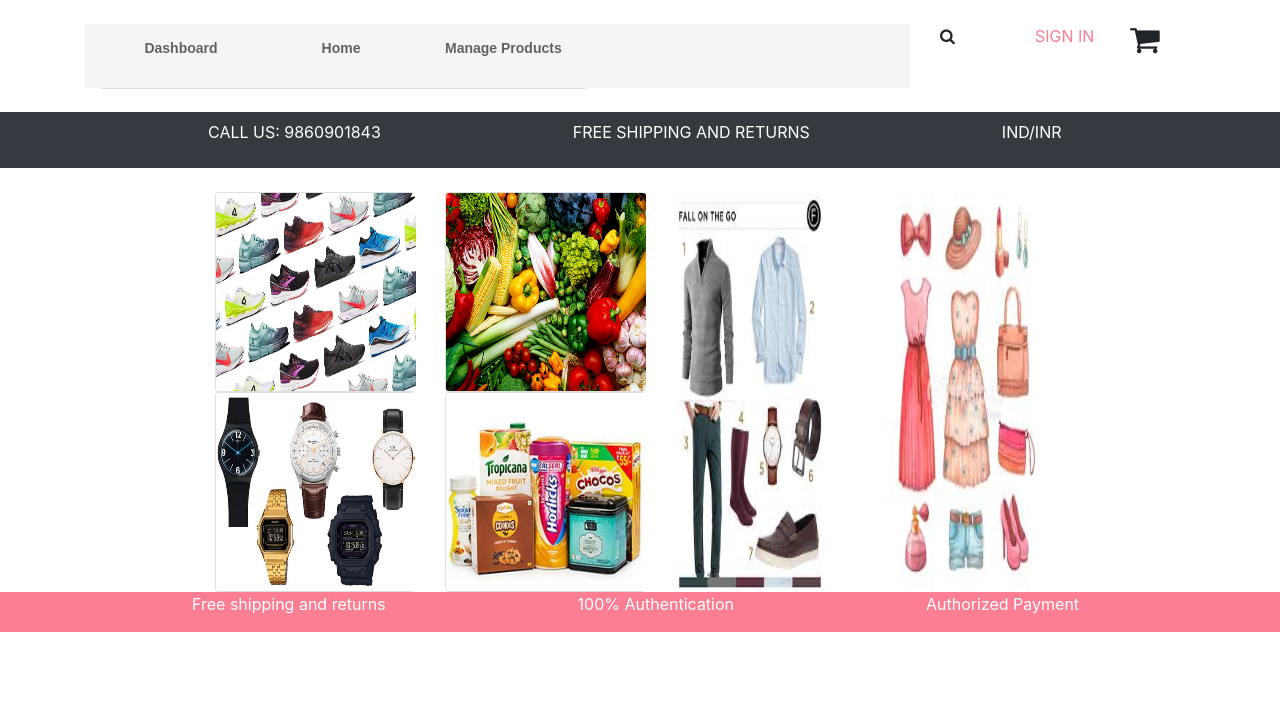
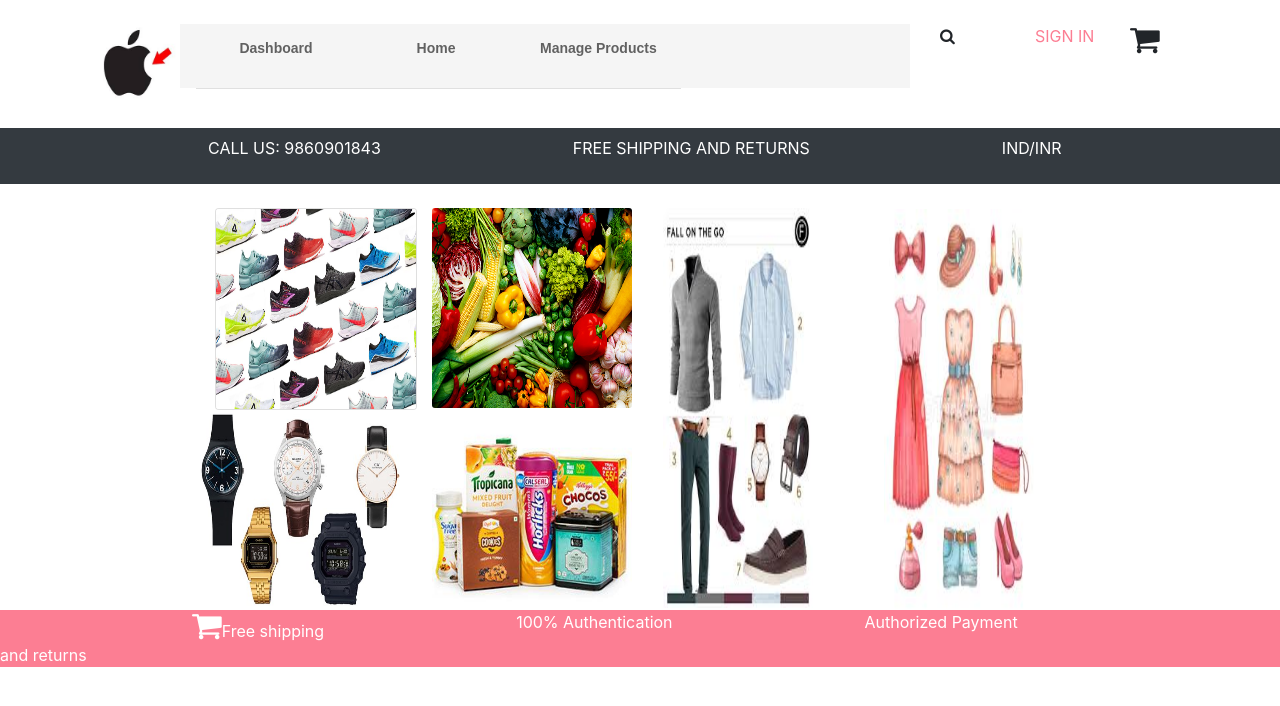
Before and after one commit to sonaln10/mygrofersfrontend, an Angular app: page /dashboard in a window 1280 px wide. Shown: the top 706 px of the page. Built offline with nearby package versions, Linux system fonts and the light colour scheme.

Commit message:
added logo

```diff
--- a/src/app/components/dashboard/dashboard.component.css
+++ b/src/app/components/dashboard/dashboard.component.css
@@ -1,4 +1,4 @@
- .card{
+ .card-deck{
     height: 200px;
      width: 200px;
 
@@ -15,28 +15,6 @@
   margin-left: 200px;
   overflow: scroll;
 
-}
-/* .card-img-top{
-  height: 250px;
-   width: 400px;
-} */
-  .card-columns {
-/*     @include media-breakpoint-only(lg) {
-      column-count: 4;
-    }
-    @include media-breakpoint-only(xl) {
-      column-count: 5;
-
-    }*/
-    display: inline-block;
-
-  }
-
-
-.logo{
-  width:40px;
-  height:40px;
-  display: block;
 }
 
 .card-flex
--- a/src/app/components/dashboard/dashboard.component.html
+++ b/src/app/components/dashboard/dashboard.component.html
@@ -1,7 +1,7 @@
 
 <app-navbar></app-navbar>
 <br />
-<div class="d-flex bg-default">
+<div class="d-flex bg-secondary">
 
   <div class="container">
      <div class="row">
@@ -15,7 +15,7 @@
   </div>
 
   <div class= "col-xs-1" >
-  <div class="card">
+  <div class="card-deck">
       <img class="card-img" src="assets/images/image6.jpg" alt="Card image cap2">
       <!-- <h5 class="card-title">Card title 2</h5> -->
     </div>
@@ -24,14 +24,14 @@
   </div>
   <div class="col">
   <div class= "col-xs-1" >
-    <div class="card">
+    <div class="card-deck">
         <img class="card-img" src="assets/images/image3.jpg" alt="Card image cap3">
         <!-- <h5 class="card-title">Card title 3</h5> -->
       </div>
       </div>
 
       <div class= "col-xs-1" >
-    <div class="card">
+    <div class="card-deck">
       <img class="card-img" src="assets/images/image4.jpg" alt="Card image cap4">
       <!-- <h5 class="card-title">Card title 4</h5> -->
     </div>
--- a/src/app/components/navbar/navbar.component.css
+++ b/src/app/components/navbar/navbar.component.css
@@ -25,3 +25,8 @@
 .nav-item{
     color: white;
 }
+.logo{
+    width:100px;
+    height:80px;
+    display: block;
+  }
--- a/src/app/components/navbar/navbar.component.html
+++ b/src/app/components/navbar/navbar.component.html
@@ -1,12 +1,16 @@
 <br />
 <div class="container">
     <div class="row">
-        <div class= "col-lg-9" >
+        <div class= "col-lg-1" >
+            <img class="logo" src="assets/images/logo.jpg" alt="logo">
+        </div>
+
+        <div class= "col-lg-8" >
             <mat-toolbar>
                 <nav mat-tab-nav-bar mat-align-tabs="center">
                    <p mat-tab-link routerLink="/dashboard">Dashboard</p>
-                   <a mat-tab-link routerLink="/home">Home</a>
-                   <a mat-tab-link routerLink="/manageProducts">Manage Products</a>
+                   <p mat-tab-link routerLink="/home">Home</p>
+                   <p mat-tab-link routerLink="/manageProducts">Manage Products</p>
                 </nav>
                </mat-toolbar>
     </div>
--- a/src/app/footer/footer.component.css
+++ b/src/app/footer/footer.component.css
@@ -6,3 +6,7 @@
 .navbar-container{
     margin-bottom: 0ch;
 }
+.text-1{
+    font-family: 'Times New Roman';
+    font-weight: normal;
+}
--- a/src/app/footer/footer.component.html
+++ b/src/app/footer/footer.component.html
@@ -1,7 +1,7 @@
 <nav class="navbar-container">
 <ul class="nav">
     <li class="nav-item">
-      <p class="indent">Free shipping and returns </p>
+      <span class="indent"><i class="fa fa-shopping-cart fa-2x" aria-hidden="true"></i>Free shipping <br /> and returns</span>
     </li>
     <li class="nav-item">
       <p class="indent">100% Authentication </p>
```
Also changed, not shown: src/app/components/manage-product/manage-product.component.html (+0 -28 lines).
